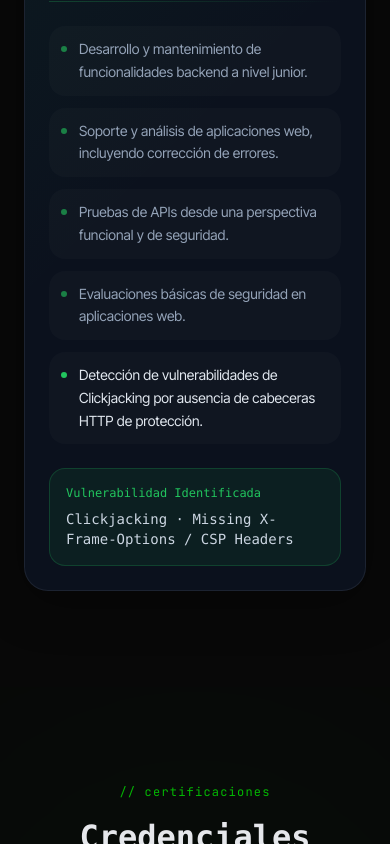
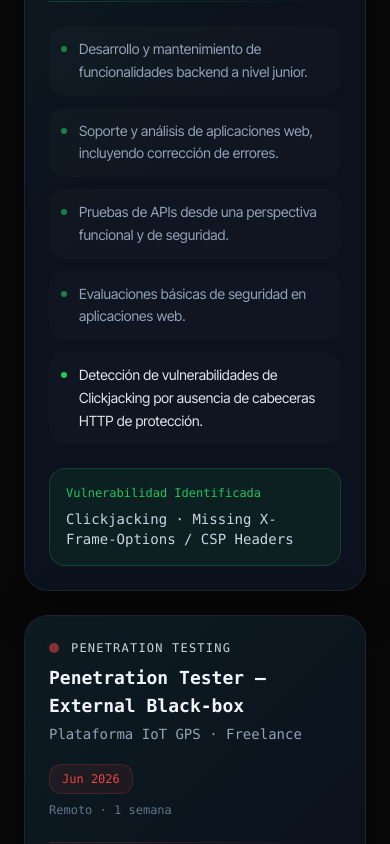
Before and after one commit to espinalclark/Portafolio-Clark, a Next.js app: page / in a window 390 px wide. Shown: the part 2540-3384 px from the top of the page. Built offline with nearby package versions, Linux system fonts and the light colour scheme.

Commit message:
portafolio

```diff
--- a/components/Experience.jsx
+++ b/components/Experience.jsx
@@ -1,6 +1,6 @@
 "use client"
 
-const bullets = [
+const vaftecBullets = [
   "Desarrollo y mantenimiento de funcionalidades backend a nivel junior.",
   "Soporte y análisis de aplicaciones web, incluyendo corrección de errores.",
   "Pruebas de APIs desde una perspectiva funcional y de seguridad.",
@@ -8,19 +8,19 @@ const bullets = [
   "Detección de vulnerabilidades de Clickjacking por ausencia de cabeceras HTTP de protección.",
 ]
 
+const puyuBullets = [
+  "Pentest externo black-box sobre plataforma IoT GPS real en producción (3 hosts).",
+  "Identificación de 19 hallazgos: 3 críticos, 5 altos, 5 medios, 4 bajos, 2 informativos.",
+  "Acceso administrativo completo a Grafana mediante credenciales por defecto.",
+  "Exposición de arquitectura interna completa vía Wiki.js pública sin autenticación.",
+  "Verificación de ausencia de rate limiting SSH con más de 2000 intentos sin bloqueo.",
+  "Documentación de hallazgos con CVSS, CWE y mapeo MITRE ATT&CK.",
+]
+
 function ExperienceCard({ children }) {
   return (
     <div
-      className="
-        relative
-        overflow-hidden
-        rounded-3xl
-        p-6
-        transition-all
-        duration-500
-        hover:-translate-y-2
-        hover:scale-[1.01]
-      "
+      className="relative overflow-hidden rounded-3xl p-6 transition-all duration-500 hover:-translate-y-2 hover:scale-[1.01]"
       style={{
         background: "rgba(15,23,42,.65)",
         border: "1px solid rgba(148,163,184,.12)",
@@ -31,26 +31,20 @@ function ExperienceCard({ children }) {
       <div
         className="absolute inset-0 opacity-100"
         style={{
-          background:
-            "linear-gradient(135deg, rgba(34,197,94,.06), transparent 45%)",
+          background: "linear-gradient(135deg, rgba(34,197,94,.06), transparent 45%)",
         }}
       />
-
       <div className="relative z-10">{children}</div>
     </div>
   )
 }
+
 export default function Experience() {
   return (
-    <section
-      id="experiencia"
-      className="py-24 px-6 md:px-16 lg:px-24"
-    >
+    <section id="experiencia" className="py-24 px-6 md:px-16 lg:px-24">
       <div className="max-w-5xl mx-auto">
 
-        <p className="section-label mb-4 text-center">
-          // experiencia
-        </p>
+        <p className="section-label mb-4 text-center">// experiencia</p>
 
         <h2
           className="font-mono font-bold text-center mb-10"
@@ -59,46 +53,24 @@ export default function Experience() {
           Experiencia Profesional
         </h2>
 
+        <div className="flex flex-col gap-6">
+
+          {/* Card 1 — VafTec */}
           <ExperienceCard>
-
             <div className="flex flex-col lg:flex-row lg:items-start lg:justify-between gap-5 mb-6">
-
               <div>
-
                 <div className="flex items-center gap-3 mb-2">
-
-                <div
-                  className="w-2.5 h-2.5 rounded-full animate-pulse"
-                  style={{ background: "#22c55e" }}
-                />
-
-                <span
-                  className="font-mono text-xs uppercase tracking-widest"
-                  style={{ color: "#cbd5e1" }}
-                >
+                  <div className="w-2.5 h-2.5 rounded-full animate-pulse" style={{ background: "#22c55e" }} />
+                  <span className="font-mono text-xs uppercase tracking-widest" style={{ color: "#cbd5e1" }}>
                     Backend Development
                   </span>
-
                 </div>
-
-              <h3
-                className="font-mono font-bold text-lg mb-1"
-                style={{ color: "#f1f5f9" }}
-              >
+                <h3 className="font-mono font-bold text-lg mb-1" style={{ color: "#f1f5f9" }}>
                   Programador Backend Jr
                 </h3>
-
-              <p
-                className="font-mono text-sm"
-                style={{ color: "#94a3b8" }}
-              >
-                VafTec Perú
-              </p>
-
+                <p className="font-mono text-sm" style={{ color: "#94a3b8" }}>VafTec Perú</p>
               </div>
-
               <div className="flex flex-col items-start lg:items-end gap-2">
-
                 <span
                   className="px-3 py-1.5 rounded-xl font-mono text-xs"
                   style={{
@@ -109,117 +81,109 @@ export default function Experience() {
                 >
                   Sep 2025 — Dic 2025
                 </span>
-
-              <span
-                className="font-mono text-xs"
-                style={{ color: "#64748b" }}
-              >
-                Remoto · 4 meses
-              </span>
-
+                <span className="font-mono text-xs" style={{ color: "#64748b" }}>Remoto · 4 meses</span>
+              </div>
             </div>
 
+            <div className="mb-6" style={{ height: "1px", background: "linear-gradient(to right, rgba(34,197,94,.25), transparent)" }} />
+
+            <div className="space-y-3">
+              {vaftecBullets.map((item, i) => (
+                <div
+                  key={i}
+                  className="group flex items-start gap-3 p-3 rounded-2xl transition-all duration-300 hover:translate-x-2"
+                  style={{ background: "rgba(255,255,255,.02)" }}
+                >
+                  <div
+                    className="mt-2 w-1.5 h-1.5 rounded-full shrink-0 transition-all duration-300 group-hover:scale-150"
+                    style={{ background: i === vaftecBullets.length - 1 ? "#22c55e" : "rgba(34,197,94,.6)" }}
+                  />
+                  <p
+                    className="text-sm leading-relaxed"
+                    style={{ color: i === vaftecBullets.length - 1 ? "#e2e8f0" : "#94a3b8" }}
+                  >
+                    {item}
+                  </p>
+                </div>
+              ))}
             </div>
 
             <div
-            className="mb-6"
+              className="mt-6 rounded-2xl p-4 transition-all duration-500 hover:scale-[1.02]"
+              style={{ background: "rgba(34,197,94,.08)", border: "1px solid rgba(34,197,94,.2)" }}
+            >
+              <p className="font-mono text-xs mb-2" style={{ color: "#22c55e" }}>Vulnerabilidad Identificada</p>
+              <p className="font-mono text-sm" style={{ color: "#cbd5e1" }}>
+                Clickjacking · Missing X-Frame-Options / CSP Headers
+              </p>
+            </div>
+          </ExperienceCard>
+
+          {/* Card 2 — Puyu IoT Pentest */}
+          <ExperienceCard>
+            <div className="flex flex-col lg:flex-row lg:items-start lg:justify-between gap-5 mb-6">
+              <div>
+                <div className="flex items-center gap-3 mb-2">
+                  <div className="w-2.5 h-2.5 rounded-full animate-pulse" style={{ background: "#ef4444" }} />
+                  <span className="font-mono text-xs uppercase tracking-widest" style={{ color: "#cbd5e1" }}>
+                    Penetration Testing
+                  </span>
+                </div>
+                <h3 className="font-mono font-bold text-lg mb-1" style={{ color: "#f1f5f9" }}>
+                  Penetration Tester — External Black-box
+                </h3>
+                <p className="font-mono text-sm" style={{ color: "#94a3b8" }}>Plataforma IoT GPS · Freelance</p>
+              </div>
+              <div className="flex flex-col items-start lg:items-end gap-2">
+                <span
+                  className="px-3 py-1.5 rounded-xl font-mono text-xs"
                   style={{
-              height: "1px",
-              background:
-                "linear-gradient(to right, rgba(34,197,94,.25), transparent)",
+                    background: "rgba(239,68,68,.08)",
+                    border: "1px solid rgba(239,68,68,.2)",
+                    color: "#ef4444",
                   }}
-          />
+                >
+                  Jun 2026
+                </span>
+                <span className="font-mono text-xs" style={{ color: "#64748b" }}>Remoto · 1 semana</span>
+              </div>
+            </div>
+
+            <div className="mb-6" style={{ height: "1px", background: "linear-gradient(to right, rgba(239,68,68,.25), transparent)" }} />
 
             <div className="space-y-3">
-
-            {bullets.map((item, i) => (
+              {puyuBullets.map((item, i) => (
                 <div
                   key={i}
-                className="
-                  group
-                  flex
-                  items-start
-                  gap-3
-                  p-3
-                  rounded-2xl
-                  transition-all
-                  duration-300
-                  hover:translate-x-2
-                "
-                style={{
-                  background: "rgba(255,255,255,.02)",
-                }}
+                  className="group flex items-start gap-3 p-3 rounded-2xl transition-all duration-300 hover:translate-x-2"
+                  style={{ background: "rgba(255,255,255,.02)" }}
                 >
-
                   <div
-                  className="
-                    mt-2
-                    w-1.5
-                    h-1.5
-                    rounded-full
-                    shrink-0
-                    transition-all
-                    duration-300
-                    group-hover:scale-150
-                  "
-                  style={{
-                    background:
-                      i === bullets.length - 1
-                        ? "#22c55e"
-                        : "rgba(34,197,94,.6)",
-                  }}
+                    className="mt-2 w-1.5 h-1.5 rounded-full shrink-0 transition-all duration-300 group-hover:scale-150"
+                    style={{ background: i === puyuBullets.length - 1 ? "#ef4444" : "rgba(239,68,68,.6)" }}
                   />
-
                   <p
                     className="text-sm leading-relaxed"
-                  style={{
-                    color:
-                      i === bullets.length - 1
-                        ? "#e2e8f0"
-                        : "#94a3b8",
-                  }}
+                    style={{ color: i === puyuBullets.length - 1 ? "#e2e8f0" : "#94a3b8" }}
                   >
                     {item}
                   </p>
-
                 </div>
               ))}
-
             </div>
 
             <div
-            className="
-              mt-6
-              rounded-2xl
-              p-4
-              transition-all
-              duration-500
-              hover:scale-[1.02]
-            "
-            style={{
-              background: "rgba(34,197,94,.08)",
-              border: "1px solid rgba(34,197,94,.2)",
-            }}
+              className="mt-6 rounded-2xl p-4 transition-all duration-500 hover:scale-[1.02]"
+              style={{ background: "rgba(239,68,68,.08)", border: "1px solid rgba(239,68,68,.2)" }}
             >
-
-            <p
-              className="font-mono text-xs mb-2"
-              style={{ color: "#22c55e" }}
-            >
-              Vulnerabilidad Identificada
+              <p className="font-mono text-xs mb-2" style={{ color: "#ef4444" }}>Hallazgo Crítico</p>
+              <p className="font-mono text-sm" style={{ color: "#cbd5e1" }}>
+                Wiki.js pública · tunnels.sh expuesto · SSH root sin rate limiting
               </p>
-
-            <p
-              className="font-mono text-sm"
-              style={{ color: "#cbd5e1" }}
-            >
-              Clickjacking · Missing X-Frame-Options / CSP Headers
-            </p>
+            </div>
+          </ExperienceCard>
 
         </div>
-
-        </ExperienceCard>
-
       </div>
     </section>
   )
```
Lines whose indentation alone changed are shown as unchanged.
